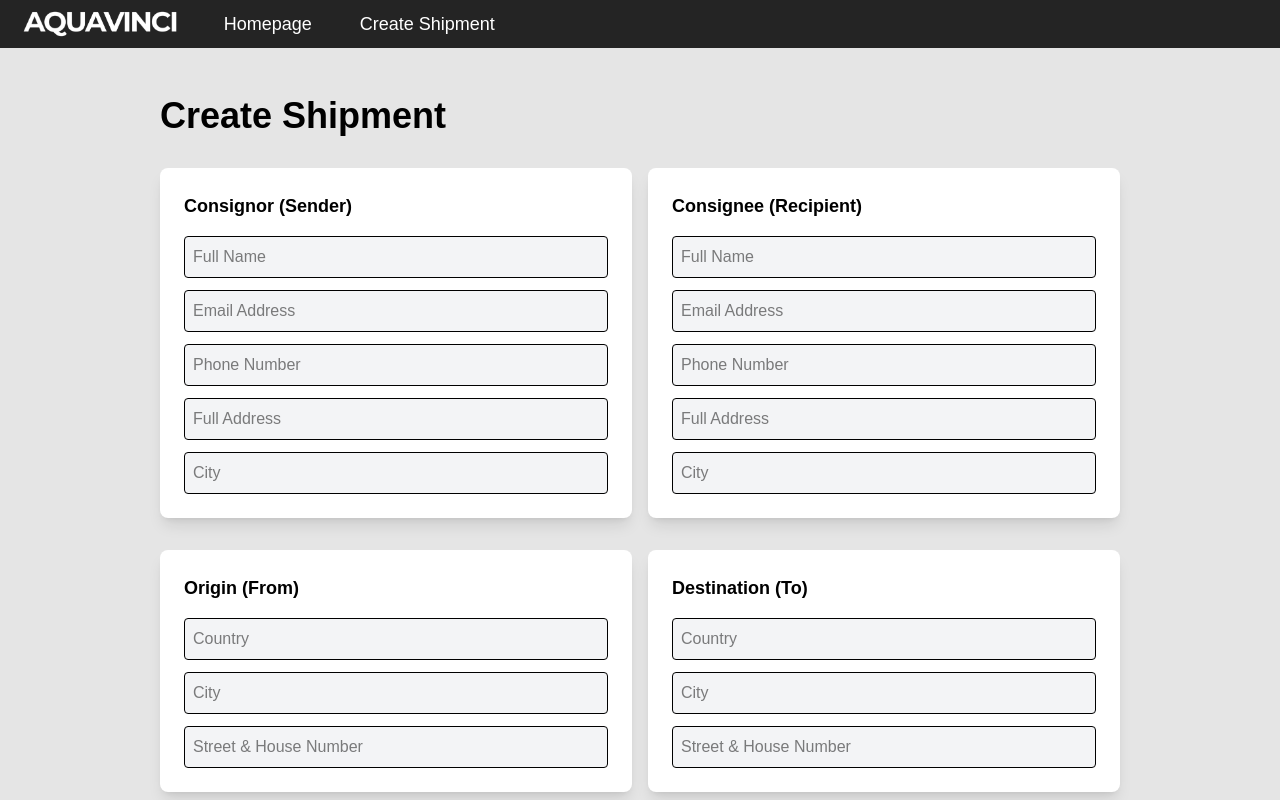
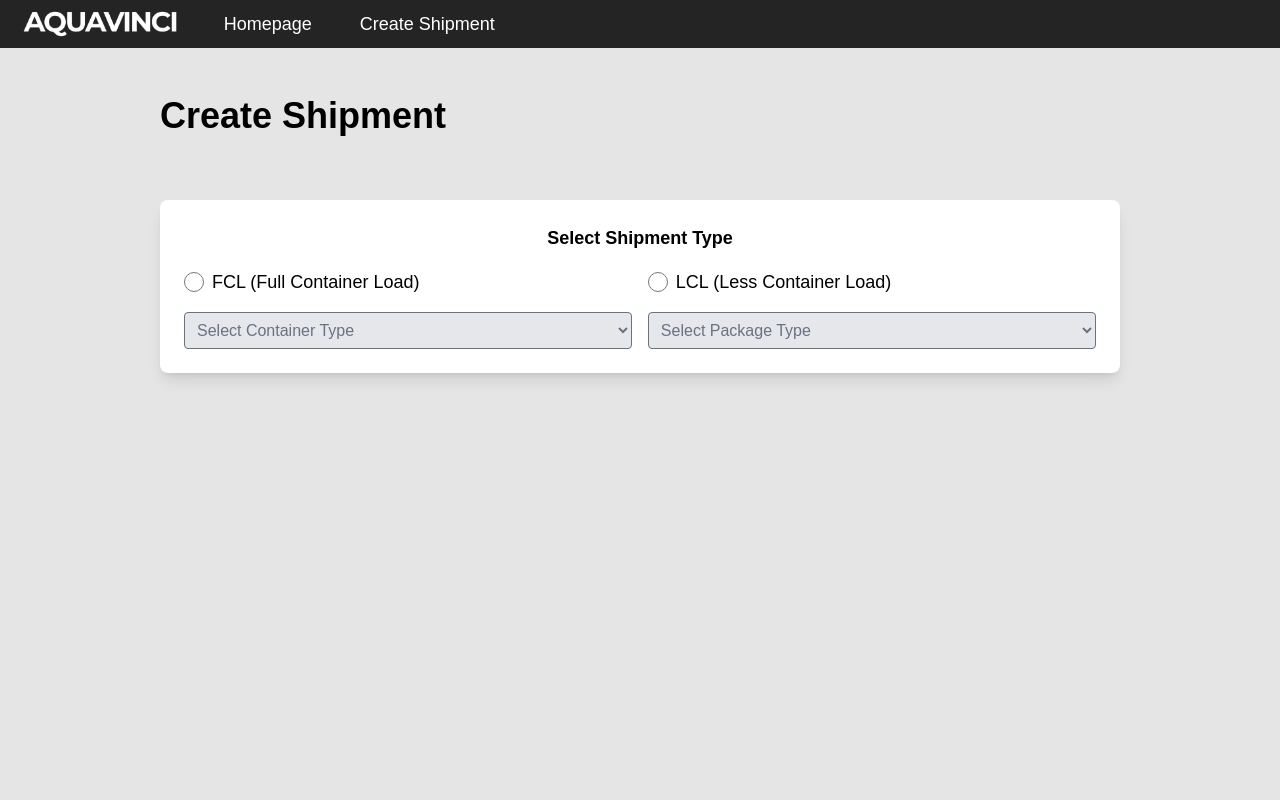
Before and after one commit to AlketKuehne/aquavinci, a Next.js app: page /shipment in a window 1280 px wide. Shown: the top 800 px of the page. Built offline with nearby package versions, Linux system fonts and the light colour scheme.

Commit message:
edited subpage

```diff
--- a/app/shipment/page.tsx
+++ b/app/shipment/page.tsx
@@ -30,48 +30,6 @@ export default function ShipmentPage() {
       <div className="flex flex-col items-start w-full max-w-5xl mt-12 px-8">
         <h1 className="text-4xl font-extrabold mb-8 self-start">Create Shipment</h1>
 
-        {/* First Form Section */}
-        <div className="flex justify-between w-full gap-x-4">
-          {/* Sender Box */}
-          <div className="bg-white p-6 shadow-lg rounded-lg w-1/2">
-            <h2 className="text-lg font-bold mb-4">Consignor (Sender)</h2>
-            <input type="text" placeholder="Full Name" className="w-full p-2 border rounded mb-3 bg-gray-100" />
-            <input type="email" placeholder="Email Address" className="w-full p-2 border rounded mb-3 bg-gray-100" />
-            <input type="tel" placeholder="Phone Number" className="w-full p-2 border rounded mb-3 bg-gray-100" />
-            <input type="text" placeholder="Full Address" className="w-full p-2 border rounded mb-3 bg-gray-100" />
-            <input type="text" placeholder="City" className="w-full p-2 border rounded bg-gray-100" />
-          </div>
-
-          {/* Recipient Box */}
-          <div className="bg-white p-6 shadow-lg rounded-lg w-1/2">
-            <h2 className="text-lg font-bold mb-4">Consignee (Recipient)</h2>
-            <input type="text" placeholder="Full Name" className="w-full p-2 border rounded mb-3 bg-gray-100" />
-            <input type="email" placeholder="Email Address" className="w-full p-2 border rounded mb-3 bg-gray-100" />
-            <input type="tel" placeholder="Phone Number" className="w-full p-2 border rounded mb-3 bg-gray-100" />
-            <input type="text" placeholder="Full Address" className="w-full p-2 border rounded mb-3 bg-gray-100" />
-            <input type="text" placeholder="City" className="w-full p-2 border rounded bg-gray-100" />
-          </div>
-        </div>
-
-        {/* Second Form Section (From - To) */}
-        <div className="flex justify-between w-full mt-8 gap-x-4">
-          {/* From Box */}
-          <div className="bg-white p-6 shadow-lg rounded-lg w-1/2">
-            <h2 className="text-lg font-bold mb-4">Origin (From)</h2>
-            <input type="text" placeholder="Country" className="w-full p-2 border rounded mb-3 bg-gray-100" />
-            <input type="text" placeholder="City" className="w-full p-2 border rounded mb-3 bg-gray-100" />
-            <input type="text" placeholder="Street & House Number" className="w-full p-2 border rounded bg-gray-100" />
-          </div>
-
-          {/* To Box */}
-          <div className="bg-white p-6 shadow-lg rounded-lg w-1/2">
-            <h2 className="text-lg font-bold mb-4">Destination (To)</h2>
-            <input type="text" placeholder="Country" className="w-full p-2 border rounded mb-3 bg-gray-100" />
-            <input type="text" placeholder="City" className="w-full p-2 border rounded mb-3 bg-gray-100" />
-            <input type="text" placeholder="Street & House Number" className="w-full p-2 border rounded bg-gray-100" />
-          </div>
-        </div>
-
         {/* Shipment Type Section */}
         <div className="w-full bg-white p-6 shadow-lg rounded-lg mt-8">
           <h2 className="text-lg font-bold mb-4 text-center">Select Shipment Type</h2>
@@ -95,18 +53,21 @@ export default function ShipmentPage() {
 
               {/* FCL Dropdown */}
               <select
-                className={`w-full p-2 border rounded mt-2 ${
-                  shipmentType === "LCL" ? "bg-gray-200 text-gray-500 cursor-not-allowed" : "bg-gray-100"
+                className={`w-full p-2 border rounded mt-4 ${
+                  shipmentType === "LCL" || shipmentType === "" ? "bg-gray-200 text-gray-500 cursor-not-allowed" : "bg-gray-100"
                 }`}
                 value={containerType}
                 onChange={(e) => setContainerType(e.target.value)}
-                disabled={shipmentType === "LCL"}
+                disabled={shipmentType !== "FCL"}
               >
                 <option value="">Select Container Type</option>
                 <option value="20ft">20ft Container</option>
                 <option value="40ft">40ft Container</option>
               </select>
             </div>
+
+            {/* Abstand zwischen den beiden Dropdowns */}
+            <div className="w-4"></div>
 
             {/* LCL Option */}
             <div className="w-1/2">
@@ -126,12 +87,12 @@ export default function ShipmentPage() {
 
               {/* LCL Dropdown */}
               <select
-                className={`w-full p-2 border rounded mt-2 ${
-                  shipmentType === "FCL" ? "bg-gray-200 text-gray-500 cursor-not-allowed" : "bg-gray-100"
+                className={`w-full p-2 border rounded mt-4 ${
+                  shipmentType === "FCL" || shipmentType === "" ? "bg-gray-200 text-gray-500 cursor-not-allowed" : "bg-gray-100"
                 }`}
                 value={packageType}
                 onChange={(e) => setPackageType(e.target.value)}
-                disabled={shipmentType === "FCL"}
+                disabled={shipmentType !== "LCL"}
               >
                 <option value="">Select Package Type</option>
                 <option value="Pallet">Pallet</option>
```
